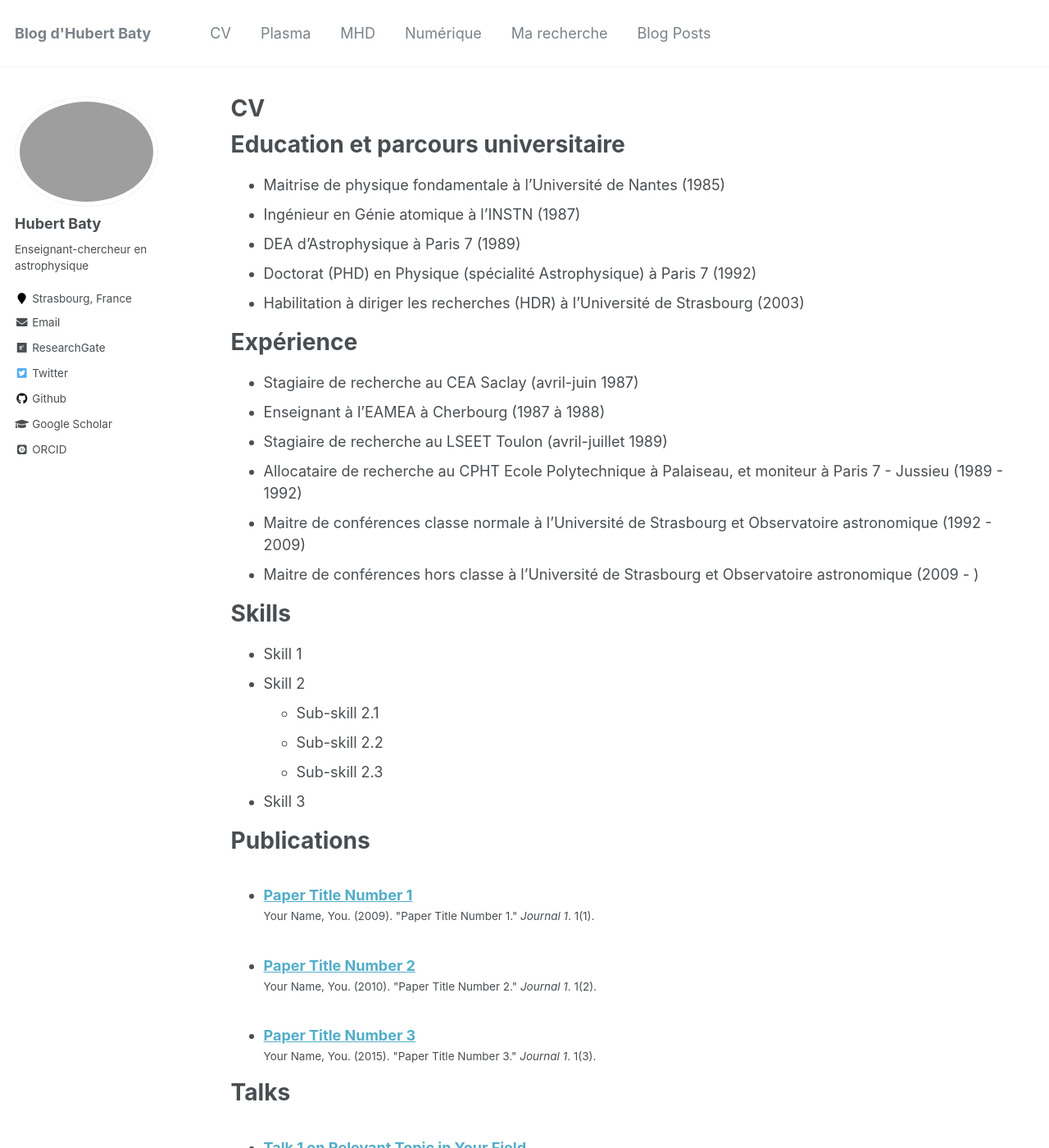
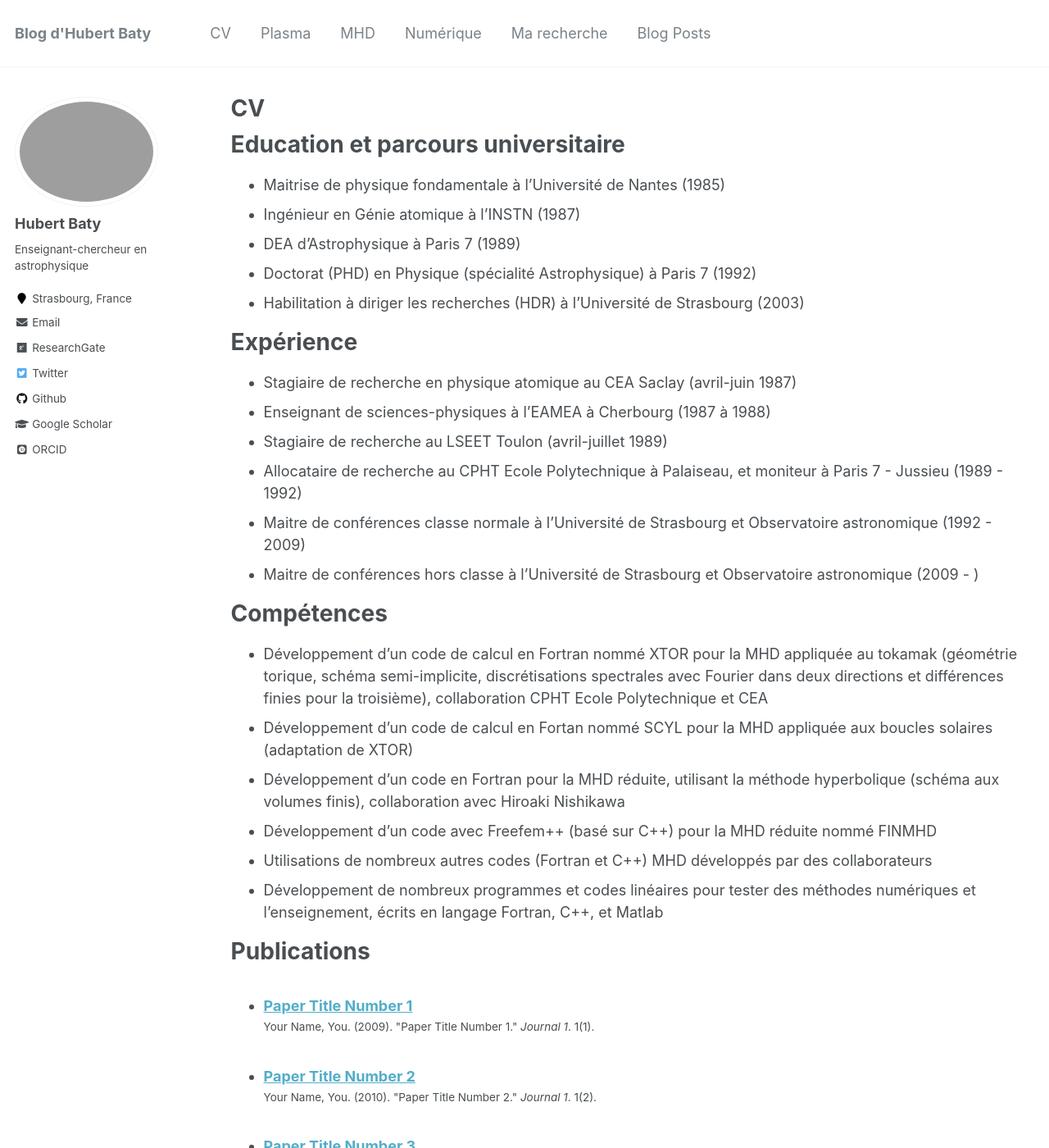
Before and after one commit to hubertbaty/hubertbaty.github.io, a Jekyll site: the page built from _pages/cv.md, in a window 1280 px wide and 1400 px high. Shown: the whole window at 82% size. Built offline with Jekyll 4.4.1, drawn with Linux system fonts in a browser that asks for light colours; some web fonts are replaced; formulas are drawn with MathJax 3.

Commit message:
Update cv.md

```diff
--- a/_pages/cv.md
+++ b/_pages/cv.md
@@ -20,22 +20,23 @@ Education et parcours universitaire
 
 Expérience
 ======
-* Stagiaire de recherche au CEA Saclay (avril-juin 1987)
-* Enseignant à l'EAMEA à Cherbourg (1987 à 1988)
+* Stagiaire de recherche en physique atomique au CEA Saclay (avril-juin 1987)
+* Enseignant de sciences-physiques à l'EAMEA à Cherbourg (1987 à 1988)
 * Stagiaire de recherche au LSEET Toulon (avril-juillet 1989)
 * Allocataire de recherche au CPHT Ecole Polytechnique à Palaiseau, et moniteur à Paris 7 - Jussieu (1989 - 1992)
 * Maitre de conférences classe normale à l'Université de Strasbourg et Observatoire astronomique (1992 - 2009)
 * Maitre de conférences hors classe à l'Université de Strasbourg et Observatoire astronomique (2009 - )
 
 
-Skills
+Compétences
 ======
-* Skill 1
-* Skill 2
-  * Sub-skill 2.1
-  * Sub-skill 2.2
-  * Sub-skill 2.3
-* Skill 3
+* Développement d'un code de calcul en Fortran nommé XTOR pour la MHD appliquée au tokamak (géométrie torique, schéma semi-implicite, discrétisations spectrales avec Fourier
+dans deux directions et différences finies pour la troisième), collaboration CPHT Ecole Polytechnique et CEA
+* Développement d'un code de calcul en Fortan nommé SCYL pour la MHD appliquée aux boucles solaires (adaptation de XTOR)
+* Développement d'un code en Fortran pour la MHD réduite, utilisant la méthode hyperbolique (schéma aux volumes finis), collaboration avec Hiroaki Nishikawa
+* Développement d'un code avec Freefem++ (basé sur C++) pour la MHD réduite nommé FINMHD
+* Utilisations de nombreux autres codes (Fortran et C++) MHD développés par des collaborateurs
+* Développement de nombreux programmes et codes linéaires pour tester des méthodes numériques et l'enseignement, écrits en langage Fortran, C++, et Matlab
 
 Publications
 ======
```
